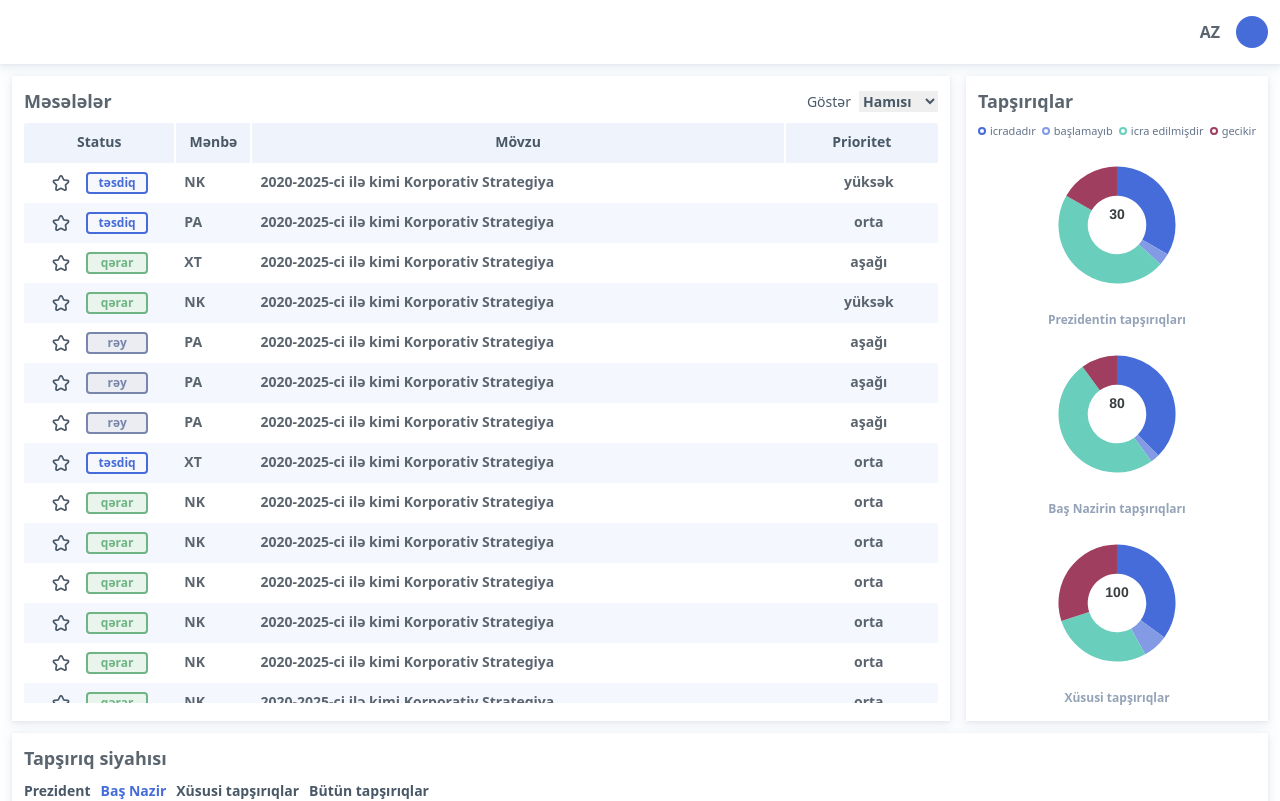
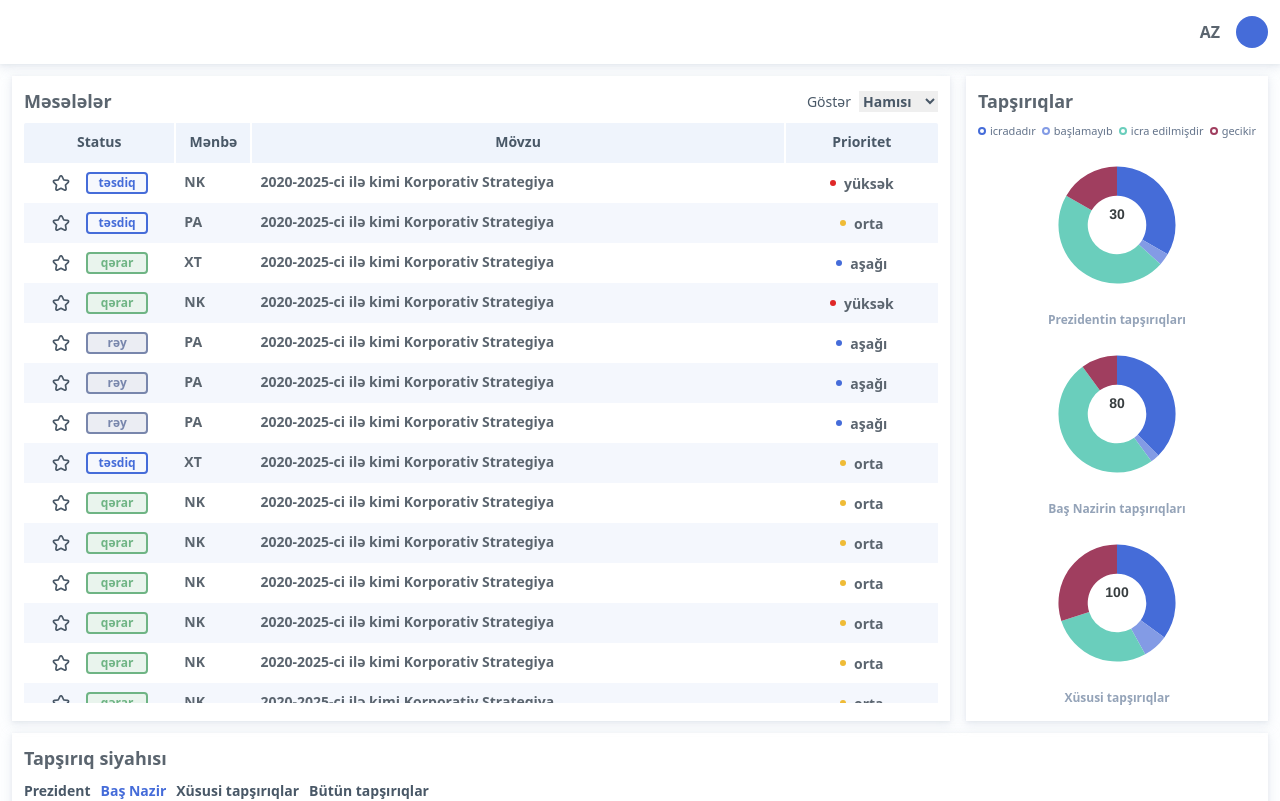
Before and after one commit to RahimliZakir/task-management-project-aih, a React (Vite) app: page / in a window 1280 px wide. Shown: the top 801 px of the page. Built offline with nearby package versions, Linux system fonts and the light colour scheme.

Commit message:
ClassNames Dynamic Logic Added

```diff
--- a/package.json
+++ b/package.json
@@ -13,6 +13,7 @@
     "@mui/base": "^5.0.0-beta.39",
     "apexcharts": "^3.47.0",
     "autoprefixer": "^10.4.18",
+    "classnames": "^2.5.1",
     "postcss": "^8.4.35",
     "react": "^18.2.0",
     "react-apexcharts": "^1.4.1",
--- a/src/assets/scss/style.scss
+++ b/src/assets/scss/style.scss
@@ -33,7 +33,18 @@ td {
   @apply flex flex-wrap;
 }
 
-//** Yet
 .priority {
   @apply inline-block rounded-full w-[6px] h-[6px];
 }
+
+.priority-high {
+  @apply bg-alizarin-crimson-normal;
+}
+
+.priority-medium {
+  @apply bg-tulip-tree;
+}
+
+.priority-low {
+  @apply bg-royal-blue;
+}
--- a/src/components/pages/SelectedTask/Index.tsx
+++ b/src/components/pages/SelectedTask/Index.tsx
@@ -1,4 +1,5 @@
 import { useState, useEffect } from "react";
+import { getPriorityType } from "../../../utils/priority";
 
 import Badge from "../../shared/Badge/Index";
 import { useDataSlicer } from "../../../hooks/useDataSlicer";
@@ -21,10 +22,6 @@ const SelectedTask = () => {
     selectedTasksFromLocalStorage
   );
 
-  useEffect(() => {
-    localStorage.setItem("selectedTasks", JSON.stringify(selectedTasks));
-  }, [selectedTasks]);
-
   const handleClick = (id: number, e: React.MouseEvent<HTMLDivElement>) => {
     e.stopPropagation();
 
@@ -38,6 +35,10 @@ const SelectedTask = () => {
       }
     });
   };
+
+  useEffect(() => {
+    localStorage.setItem("selectedTasks", JSON.stringify(selectedTasks));
+  }, [selectedTasks]);
 
   const isSelected = (id: number) => {
     return selectedTasks.includes(id);
@@ -79,8 +80,8 @@ const SelectedTask = () => {
           </div>
         </div>
 
-        <div className="overflow-auto">
-          <table className="w-[850px] md:w-full mt-2 selected-task-table">
+        <div className="overflow-x-auto">
+          <table className="w-[850px] overflow-x-auto md:w-full mt-2 selected-task-table">
             {/* Table Header */}
             <thead>
               <tr className="bg-gray-100 flex items-center">
@@ -96,9 +97,8 @@ const SelectedTask = () => {
             </thead>
 
             {/* Table Body */}
-            <tbody className="overflow-y-auto">
+            <tbody className="overflow-y-auto h-[540px]">
               {/* Static Data */}
-              <div className="h-[540px]">
               {data?.map((item) => (
                 <tr
                   key={item.id}
@@ -111,7 +111,7 @@ const SelectedTask = () => {
                     >
                       <img
                         src={isSelected(item.id) ? starFilled : starBold}
-                          alt="Favourite"
+                        alt="Favourite Star"
                         className="w-full h-[18 px]"
                       />
                     </div>
@@ -126,13 +126,14 @@ const SelectedTask = () => {
                   <td className="selected-task-td w-7/12 font-semibold">
                     {item.subject}
                   </td>
-                    <td className="selected-task-td w-2/12 font-semibold flex justify-center">
-                      <span className="priority mr-2"></span>
+                  <td className="selected-task-td w-2/12 font-semibold flex items-center justify-center">
+                    <span
+                      className={`${getPriorityType(item.priority.type)} mr-2`}
+                    ></span>
                     {item.priority.content}
                   </td>
                 </tr>
               ))}
-              </div>
             </tbody>
           </table>
         </div>
--- a/src/components/shared/Badge/Index.tsx
+++ b/src/components/shared/Badge/Index.tsx
@@ -1,23 +1,16 @@
+import classNames from "classnames";
+
+import { BadgeTypesEnum } from "../../../types/enums/Badge.enum";
 import { BadgePropTypes } from "../../../types/interfaces/Badge.type";
 
 import "./index.scss";
 
 const Badge = ({ content, type }: BadgePropTypes) => {
-  let badgeClass = "badge";
-
-  switch (type) {
-    case 0:
-      badgeClass += " badge-confirm";
-      break;
-    case 1:
-      badgeClass += " badge-decision";
-      break;
-    case 2:
-      badgeClass += " badge-comment";
-      break;
-    default:
-      break;
-  }
+  const badgeClass = classNames("badge", {
+    "badge-confirm": type === BadgeTypesEnum.Confirm,
+    "badge-decision": type === BadgeTypesEnum.Decision,
+    "badge-comment": type === BadgeTypesEnum.Comment,
+  });
 
   return <span className={badgeClass}>{content}</span>;
 };
--- /dev/null
+++ b/src/utils/priority.ts
@@ -0,0 +1,11 @@
+import classNames from "classnames";
+
+export const getPriorityType = (priorityType: number) => {
+  const priorityClass = classNames("priority", {
+    "priority-high": priorityType === 0,
+    "priority-medium": priorityType === 1,
+    "priority-low": priorityType === 2,
+  });
+
+  return priorityClass;
+};
```
Also changed, not shown: 1 other file (tests, documents, lock files or other folders). Lines whose indentation alone changed are shown as unchanged.
